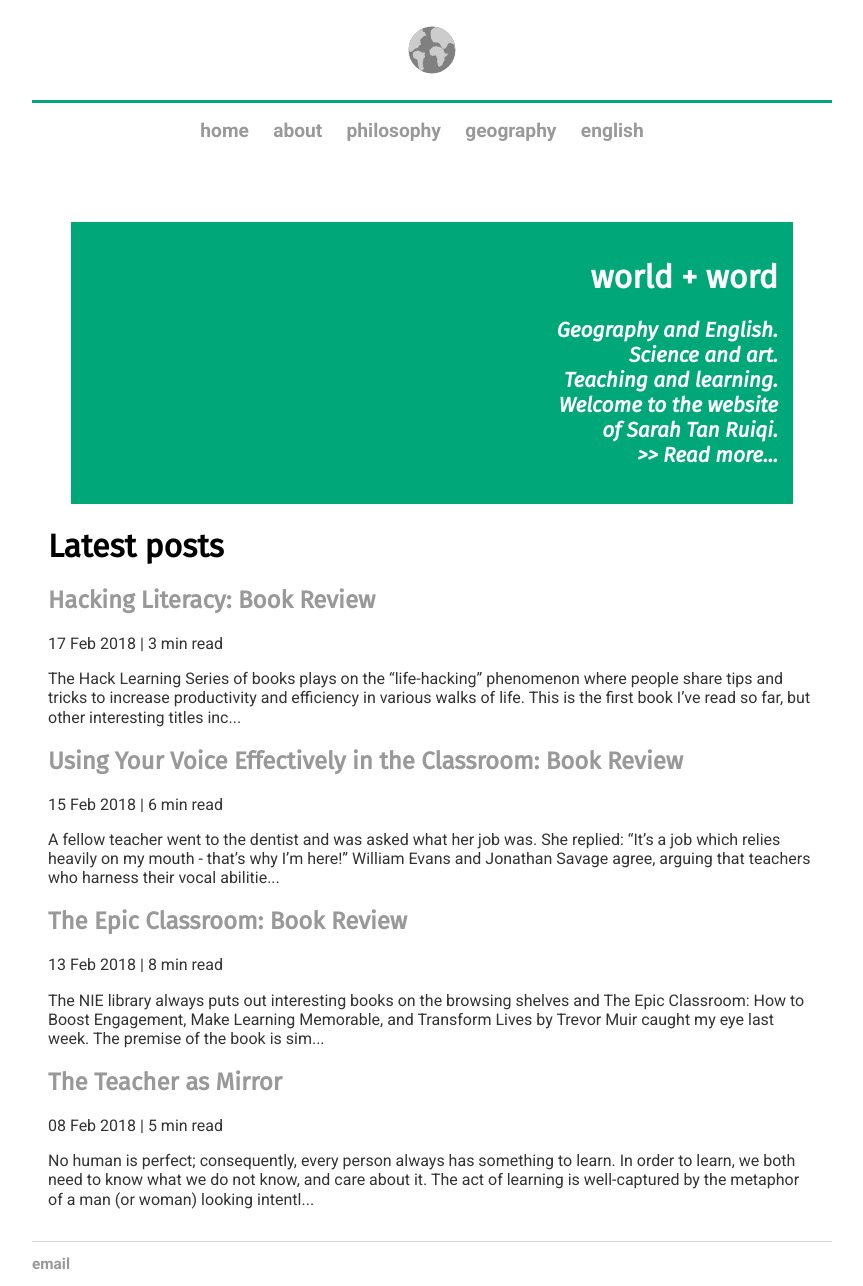
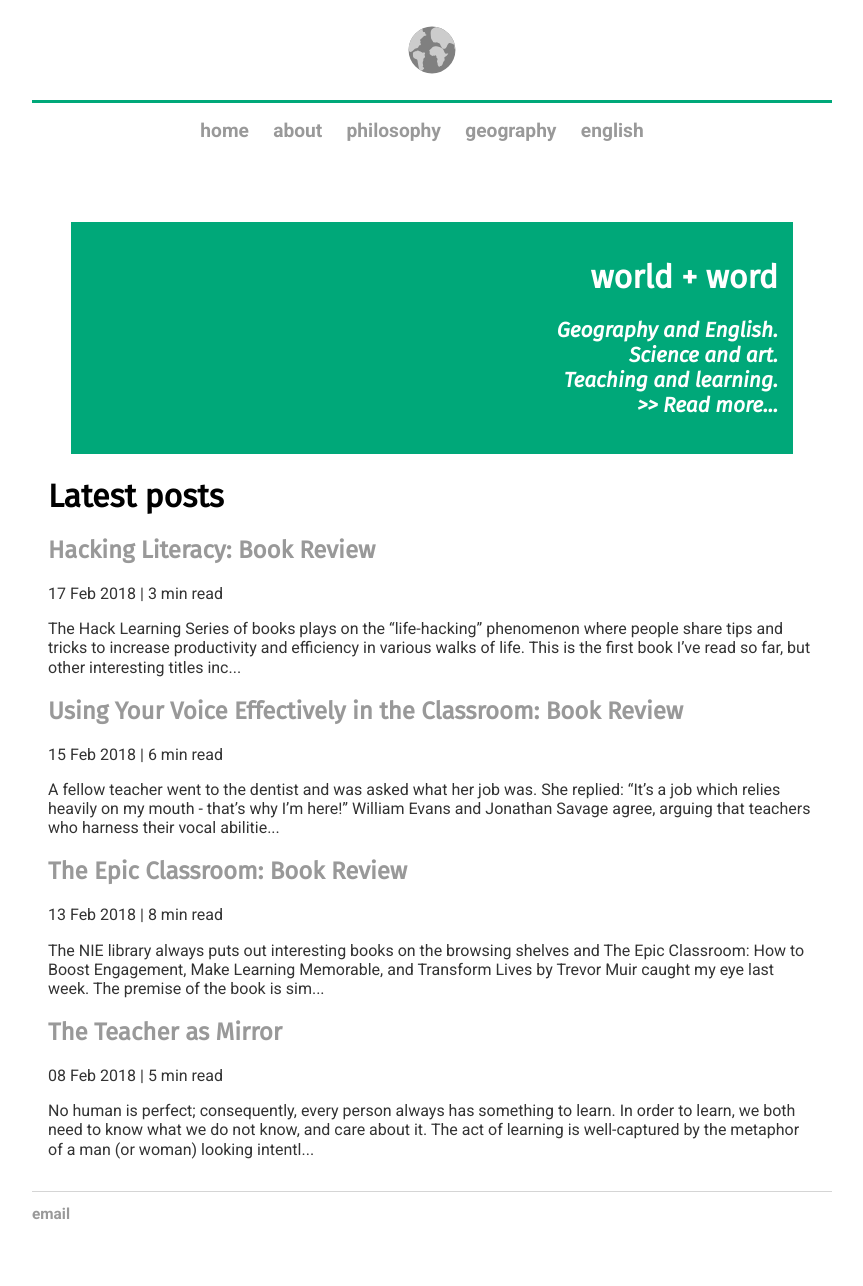
Before and after one commit to streakstrength/streakstrength.github.io, a Jekyll site: the page built from index.html, in a window 1280 px wide. Shown: the whole page, without its empty margins (208-1071 px from the left). Built offline with Jekyll 4.4.1, drawn with Linux system fonts in a browser that asks for light colours; nearby versions of some CDN libraries; after the commit the page ends 1236 px from its top, so only the background shows below that.

Commit message:
Update index.html

```diff
--- a/index.html
+++ b/index.html
@@ -7,8 +7,6 @@ title: Sarah Tan Ruiqi
 	<h3>Geography and English.<br>
 		Science and art.<br>
 		Teaching and learning.<br>
-		Welcome to the website<br>
-		of Sarah Tan Ruiqi.<br>
 		<a href="/about">>> Read more...</a></p>
 	</h3>
 </div>
```
